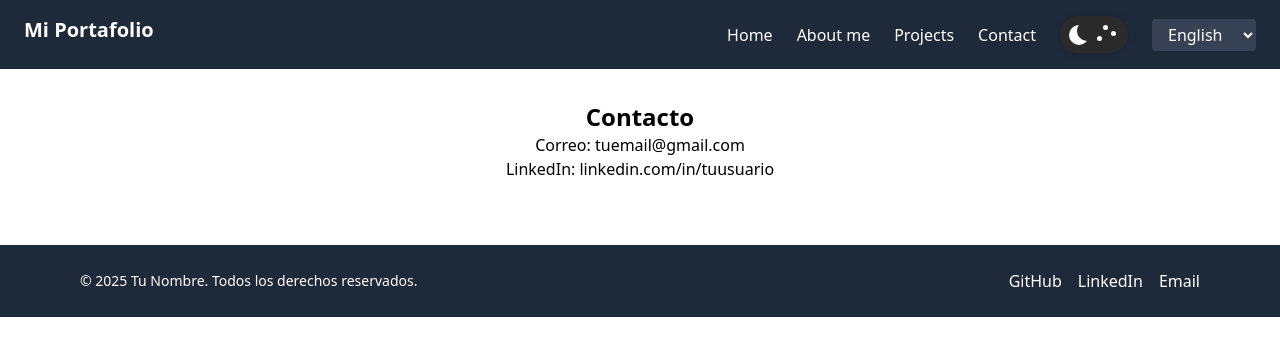
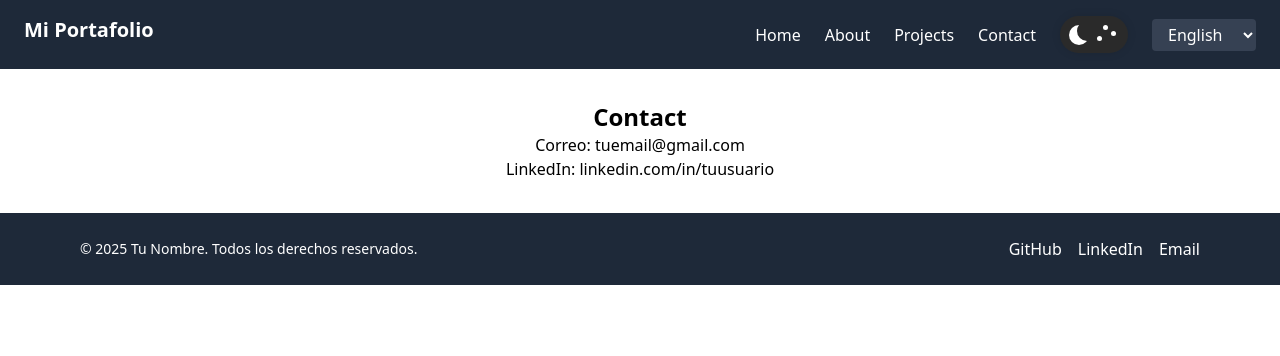
Before and after one commit to LangerTwo/portfolio, a React (Vite) app: page /contact in a window 1280 px wide. Shown: the top 356 px of the page. Built offline with nearby package versions, Linux system fonts and the light colour scheme.

Commit message:
algunos ajustes

```diff
--- a/src/components/Footer.jsx
+++ b/src/components/Footer.jsx
@@ -1,6 +1,6 @@
 function Footer() {
     return (
-      <footer className="bg-gray-800 text-white py-6 mt-8">
+      <footer className="bg-gray-800 text-white py-6">
         <div className="max-w-6xl mx-auto px-4 flex flex-col md:flex-row justify-between items-center">
           <p className="text-sm">&copy; {new Date().getFullYear()} Tu Nombre. Todos los derechos reservados.</p>
           <div className="flex space-x-4 mt-4 md:mt-0">
--- a/src/locales/en.json
+++ b/src/locales/en.json
@@ -1,7 +1,8 @@
 {
     "greeting": "Welcome to my portfolio",
+    "developer": "Developer",
     "home": "Home",
-    "about": "About me",
+    "about": "About",
     "projects": "Projects",
     "contact": "Contact"
 }
--- a/src/locales/es.json
+++ b/src/locales/es.json
@@ -1,5 +1,6 @@
 {
     "greeting": "Bienvenido a mi portafolio",
+    "developer": "Desarrollador",
     "home": "Inicio",
     "about": "Sobre mí",
     "projects": "Proyectos",
--- a/src/pages/About.jsx
+++ b/src/pages/About.jsx
@@ -1,7 +1,9 @@
+import { t } from "i18next";
+
 function About() {
     return (
       <div className="p-8 dark:bg-black dark:text-white">
-        <h1 className="text-2xl font-bold">Sobre mí</h1>
+        <h1 className="text-2xl font-bold">{t('about')}</h1>
         <p className="mt-4">
           Soy un desarrollador frontend apasionado por crear interfaces atractivas y funcionales.
         </p>
--- a/src/pages/Contact.jsx
+++ b/src/pages/Contact.jsx
@@ -1,7 +1,9 @@
+import { t } from "i18next";
+
 function Contact() {
     return (
       <div className="p-8 text-center dark:bg-black dark:text-white">
-        <h2 className="text-2xl font-bold">Contacto</h2>
+        <h2 className="text-2xl font-bold">{t('contact')}</h2>
         <p>Correo: tuemail@gmail.com</p>
         <p>LinkedIn: linkedin.com/in/tuusuario</p>
       </div>
--- a/src/pages/Home.jsx
+++ b/src/pages/Home.jsx
@@ -6,7 +6,7 @@ function Home() {
   return (
     <div className="bg-white dark:bg-black flex flex-col items-center justify-center h-screen text-center p-4">
       <h1 className="dark:text-white text-4xl font-bold">{t('greeting')}</h1>
-      <p className="dark:text-white mt-4 text-lg">Desarrollador Frontend | React | UI/UX</p>
+      <p className="dark:text-white mt-4 text-lg">{t('developer')} Frontend | React | UI/UX</p>
     </div>
   );
 }
```
